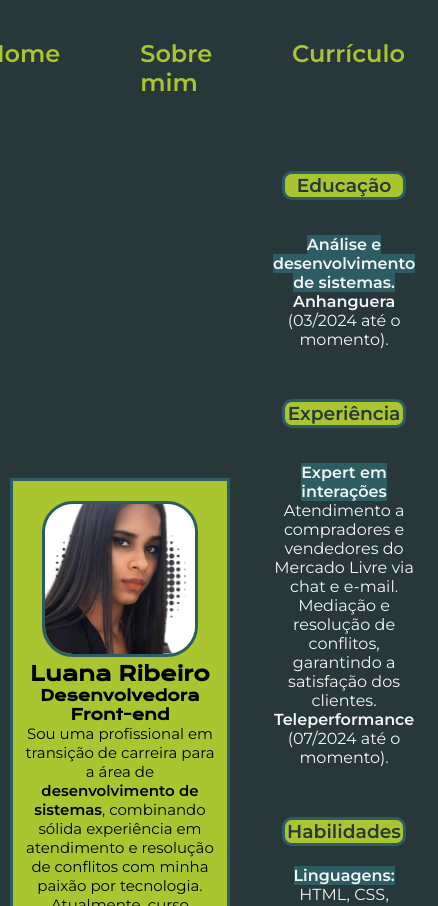
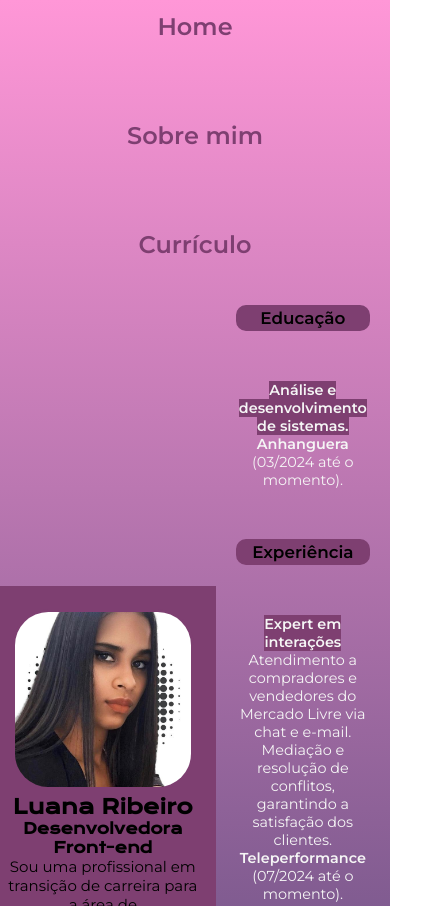
Before and after one commit to lua-rib/portfolio, a plain HTML site: page curriculo.html in a window 390 px wide. Shown: the top 906 px of the page, 438 px wide, since content can reach past the window. Drawn offline with nearby package versions, Linux system fonts and the light colour scheme.

Commit message:
Update style.css

```diff
--- a/styles/style.css
+++ b/styles/style.css
@@ -1,11 +1,11 @@
 @import url('https://fonts.googleapis.com/css2?family=Krona+One&family=Montserrat:wght@400;600&display=swap');
 
 :root {
-    --cor-primaria: #283739;
+    --cor-primaria: #000;
     --cor-secundaria: #F5F5F5;
-    --cor-terciaria: #A9C52F;
-    --cor-quarteneria: #2C5D63;
-    --cor-hover: #2C5D63;
+    --cor-terciaria: #7e3f71;
+    --cor-quarteneria: #7e3f71;
+    --cor-hover: #7e3f71;
 
     --fonte-primaria: 'Krona One', sans-serif;
     --fonte-secundaria: 'Montserrat', sans-serif;
@@ -17,7 +17,7 @@
     padding: 0;
 }
 body {
-    background-color: var(--cor-primaria);
+    background: linear-gradient(to bottom, #ff97d7, #04214b);
     color: var(--cor-secundaria);
     box-sizing: border-box;
 }
@@ -189,6 +189,15 @@ body {
     width: 50%;
 }
 
+address{
+    background-color: #fff;
+    border-radius: 20px;
+    padding: 5px 10px;
+    font-size: 0.875rem;
+    width: auto;
+    display: inline-block;
+    text-align: center;
+}
 .educacao__relevante {
     color:var(--cor-secundaria);
     border-radius: 10px;
@@ -267,13 +276,13 @@ body {
 
 @media (max-width: 1200px) {
     .cabecalho {
-       padding: 10%
+       padding: 10%;
     }
 
     .cabecalho__menu {
-    justify-content: center;
+        justify-content: center;
+    }
 
-}
     .apresentacao {
         flex-direction: column-reverse;
         padding: 5%;
@@ -285,15 +294,13 @@ body {
 
     .dados_pessoais {
         width: 90%;
-        margin-left: 5%;
-        margin-right: 5%;
+        margin: 0 auto;
         height: auto;
     }
 
     .minha__foto {
         width: 70%;
-        margin: auto;
-        margin-top: 20px;
+        margin: 20px auto 0;
     }
 
     .educacao__relevante,
@@ -301,8 +308,7 @@ body {
     .habilidades__relevantes,
     .cursos__importantes {
         width: 80%;
-        margin: auto;
-        margin-top: 15px;
+        margin: 15px auto;
     }
 
     .formacao,
@@ -318,3 +324,65 @@ body {
         margin-left: 0;
     }
 }
+
+
+@media (max-width: 768px) {
+    .cabecalho {
+        padding: 5%;
+        text-align: center;
+    }
+
+    .cabecalho__menu {
+        flex-direction: column;
+        align-items: center;
+    }
+
+    .apresentacao {
+        padding: 5%;
+        text-align: center;
+    }
+
+    .minha__foto {
+        width: 60%;
+    }
+
+    .dados_pessoais,
+    .educacao__relevante,
+    .experiencia__relevante,
+    .habilidades__relevantes,
+    .cursos__importantes {
+        width: 90%;
+    }
+
+    .resumo {
+        font-size: 1rem;
+    }
+}
+
+
+@media (max-width: 480px) {
+    .cabecalho {
+        padding: 3%;
+        font-size: 0.9rem;
+    }
+
+    .apresentacao {
+        padding: 3%;
+    }
+
+    .minha__foto {
+        width: 80%;
+    }
+
+    .dados_pessoais,
+    .educacao__relevante,
+    .experiencia__relevante,
+    .habilidades__relevantes,
+    .cursos__importantes {
+        width: 95%;
+    }
+
+    .resumo {
+        font-size: 0.9rem;
+    }
+}
```
